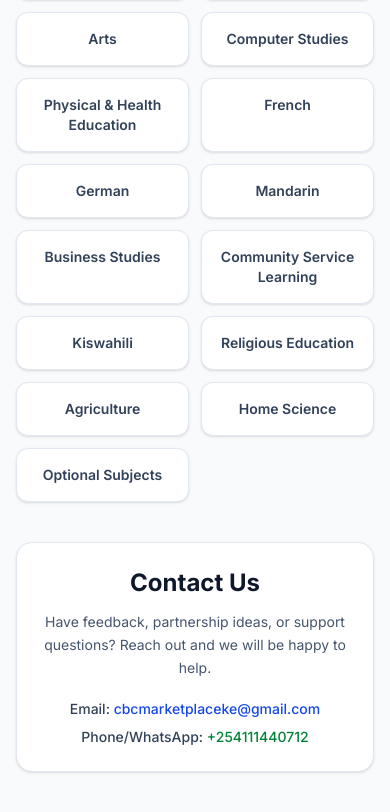
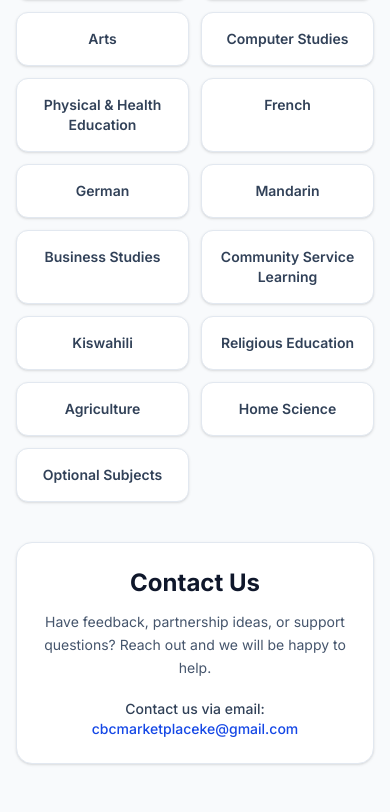
Before and after one commit to rmmuthuri-ui/CBC-Marketplace, a Next.js app: page / in a window 390 px wide. Shown: the part 2109-2921 px from the top of the page. Built offline with nearby package versions, Linux system fonts and the light colour scheme.

Commit message:
Remove phone number from contact section

```diff
--- a/app/page.tsx
+++ b/app/page.tsx
@@ -112,12 +112,9 @@ export default function Home() {
           Have feedback, partnership ideas, or support questions? Reach out and we will be happy
           to help.
         </p>
-        <div className="mt-5 space-y-2 text-sm sm:text-base">
+        <div className="mt-5 text-sm sm:text-base">
           <p className="font-medium text-slate-700">
-            Email: <span className="text-blue-700">cbcmarketplaceke@gmail.com</span>
-          </p>
-          <p className="font-medium text-slate-700">
-            Phone/WhatsApp: <span className="text-green-700">+254111440712</span>
+            Contact us via email: <span className="text-blue-700">cbcmarketplaceke@gmail.com</span>
           </p>
         </div>
       </section>
```
